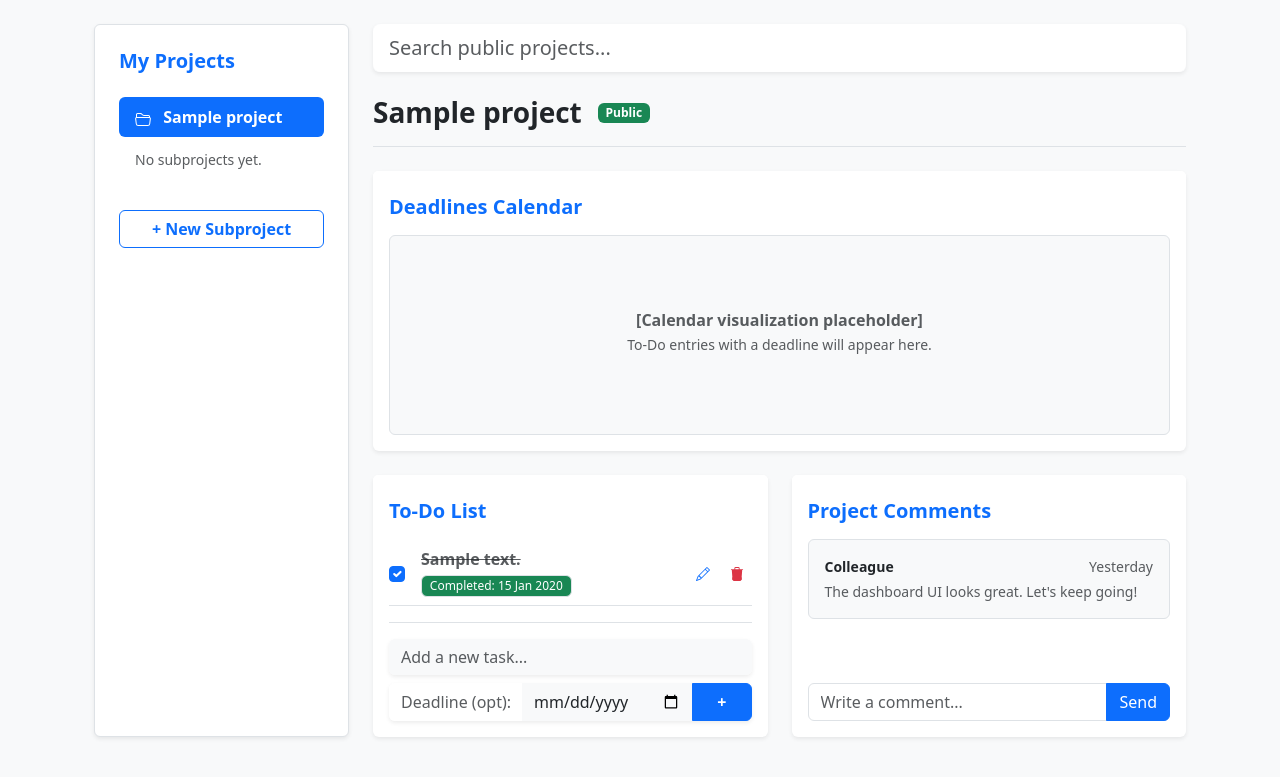
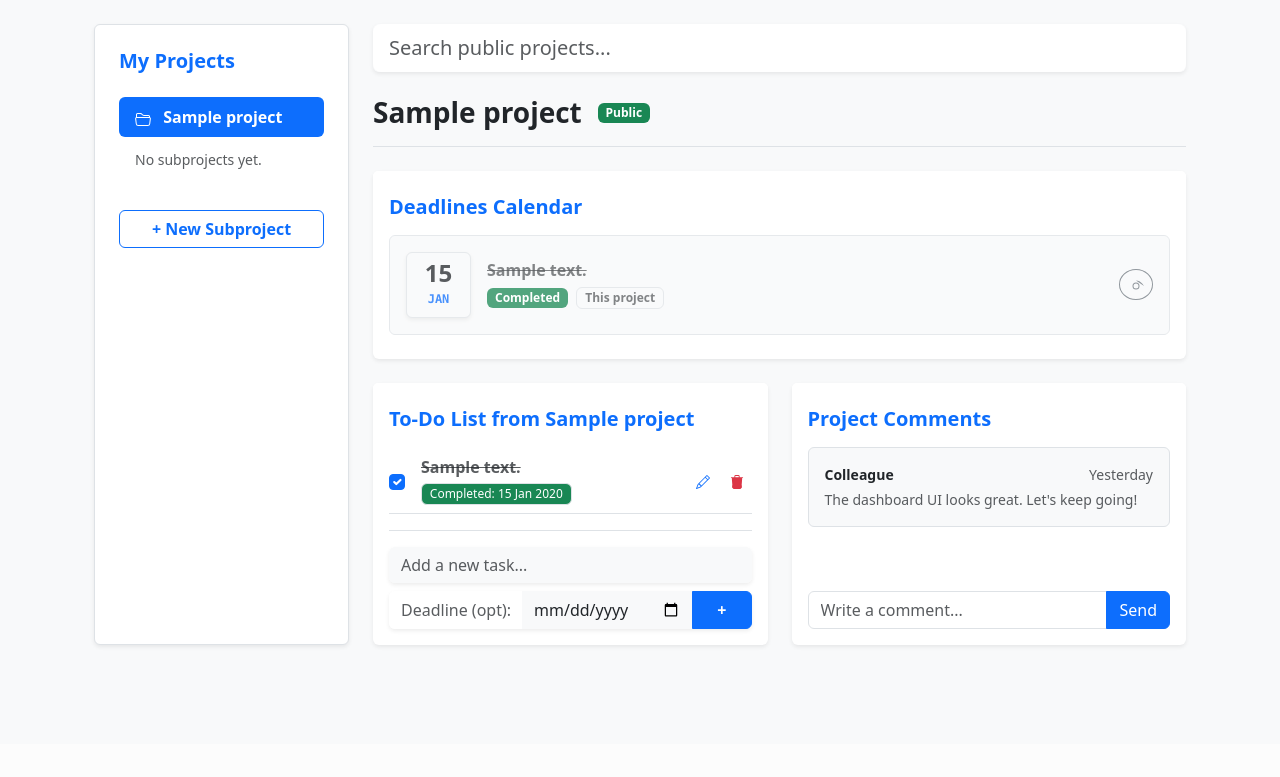
Before and after one commit to AY02/web-technology-project, a Django app: page /projects/dashboard/ in a window 1280 px wide. Shown: the part 56-833 px from the top of the page. After the commit the page ends 703 px from the top, so only its background shows below. Run offline with Django 5.2, Linux system fonts and the light colour scheme; a user stored in the database is signed in; tables that the repository leaves empty hold one stand-in row (values such as "Sample post").

Commit message:
Deadlines calendar creation

```diff
--- a/projects/templates/projects/dashboard.html
+++ b/projects/templates/projects/dashboard.html
@@ -90,11 +90,58 @@
           <h5 class="text-primary fw-bold mb-0">Deadlines Calendar</h5>
         </div>
         <div class="card-body">
-          <div class="bg-light rounded p-5 text-center border" style="min-height: 200px;">
-            <p class="text-muted fw-bold mb-0 mt-4">
-              [Calendar visualization placeholder]
-            </p>
-            <small class="text-muted">To-Do entries with a deadline will appear here.</small>
+          <div class="overflow-auto" style="max-height: 320px;">
+
+            {% for entry in calendar_entries %}
+              <div class="d-flex align-items-center justify-content-between p-3 mb-2 rounded border {% if entry.is_completed %}bg-light opacity-75{% else %}bg-white shadow-sm{% endif %}">
+
+                <div class="d-flex align-items-center">
+                  <div class="text-center rounded border p-2 bg-light me-3 shadow-sm" style="min-width: 65px;">
+                    <span class="d-block fw-bold fs-4 text-dark lh-1">{{ entry.deadline|date:"d" }}</span>
+                    <span class="text-uppercase text-primary font-monospace small fw-bold" style="font-size: 0.75rem;">{{ entry.deadline|date:"M" }}</span>
+                  </div>
+
+                  <div>
+                    <h6 class="mb-1 fw-bold {% if entry.is_completed %}text-decoration-line-through text-muted{% else %}text-dark{% endif %}">
+                      {{ entry.content }}
+                    </h6>
+
+                    {% if entry.is_completed %}
+                      <span class="badge bg-success py-1 px-2 small">Completed</span>
+                    {% else %}
+                      {% if entry.is_expired %}
+                        <span class="badge bg-danger py-1 px-2 small">Expired</span>
+                      {% else %}
+                        <span class="badge bg-primary py-1 px-2 small">Pending</span>
+                      {% endif %}
+                    {% endif %}
+
+                    {% if entry.todo.project_parent_id != current_project.id %}
+                      <a href="{% url 'dashboard_project' entry.todo.project_parent.id %}" class="badge bg-info text-white text-decoration-none py-1 px-2 small ms-1" title="Go to this project">
+                        Inherited from: {{ entry.todo.project_parent.title }}
+                      </a>
+                    {% else %}
+                      <span class="badge bg-light text-muted border py-1 px-2 small ms-1">This project</span>
+                    {% endif %}
+                  </div>
+                </div>
+
+                <div>
+                  <a href="{% url 'dashboard_project' entry.todo.project_parent.id %}" class="btn btn-sm btn-outline-secondary rounded-circle" title="View Project Location">
+                    <svg xmlns="http://www.w3.org/2000/svg" width="16" height="16" fill="currentColor" class="bi bi-eye" viewBox="0 0 16 16">
+                      <path d="M16 8s-3-5.5-8-5.5S0 8s3 5.5 8 5.5S16 8 16 8zM1.173 8a13.133 13.133 0 0 1 1.66-2.043C4.12 4.668 5.88 4 8 4s3.879.668 5.168 1.957A13.133 13.133 0 0 1 14.828 8c-.058.087-.122.183-.195.288-.335.48-.83 1.12-1.465 1.755C11.879 11.332 10.119 12 8 12s-3.879-.668-5.168-1.957A13.134 13.134 0 0 1 1.172 8z"/>
+                      <path d="M8 5.5a2.5 2.5 0 1 0 0 5 2.5 2.5 0 0 0 0-5zM4.5 8a3.5 3.5 0 1 1 7 0 3.5 3.5 0 0 1-7 0z"/>
+                    </svg>
+                  </a>
+                </div>
+
+              </div>
+            {% empty %}
+              <div class="bg-light rounded p-5 text-center border">
+                <p class="text-muted fw-bold mb-0">No upcoming deadlines for this project or its subprojects.</p>
+              </div>
+            {% endfor %}
+
           </div>
         </div>
       </div>
@@ -104,7 +151,7 @@
         <div class="col-md-6 mb-4">
           <div class="card shadow-sm border-0 h-100 flex-column">
             <div class="card-header bg-white border-bottom-0 pt-4 pb-0">
-              <h5 class="text-primary fw-bold mb-0">To-Do List</h5>
+              <h5 class="text-primary fw-bold mb-0">To-Do List from {{ current_project.title }}</h5>
             </div>
             <div class="card-body d-flex flex-column">
               <div class="flex-grow-1 overflow-auto mb-3" style="max-height: 280px;">
--- a/projects/views.py
+++ b/projects/views.py
@@ -6,6 +6,7 @@ from django.utils import timezone
 from django.http import JsonResponse, HttpResponse, Http404
 from .models import Project
 from .forms import ProjectCreationForm, ProjectEditForm
+from .signals import bfs
 from todos.models import ToDoList, ToDoEntry
 from todos.forms import ToDoEntryForm
 
@@ -41,6 +42,17 @@ def dashboard_view(request, project_id=None):
     if hasattr(current_project, 'todolist'):
       todo_entries = current_project.todolist.entries.all()
 
+  calendar_entries = []
+  if current_project:
+    # Using bfs to collect the id of current project + all of its descendants
+    all_project_ids = [current_project.id] + bfs(current_project.id)
+
+    # Finding all the deadlines in the project chain
+    calendar_entries = ToDoEntry.objects.filter(
+      todo__project_parent_id__in=all_project_ids,
+      deadline__isnull=False
+    ).select_related('todo__project_parent').order_by('deadline')
+
   # We only pass the form for the todos if you are an owner or collaborator.
   todo_form = None
   if current_project:
@@ -57,6 +69,7 @@ def dashboard_view(request, project_id=None):
     'edit_form': edit_form,
     'todo_entries': todo_entries,
     'todo_form': todo_form,
+    'calendar_entries': calendar_entries,
   }
   return render(request, 'projects/dashboard.html', context)
 
```
